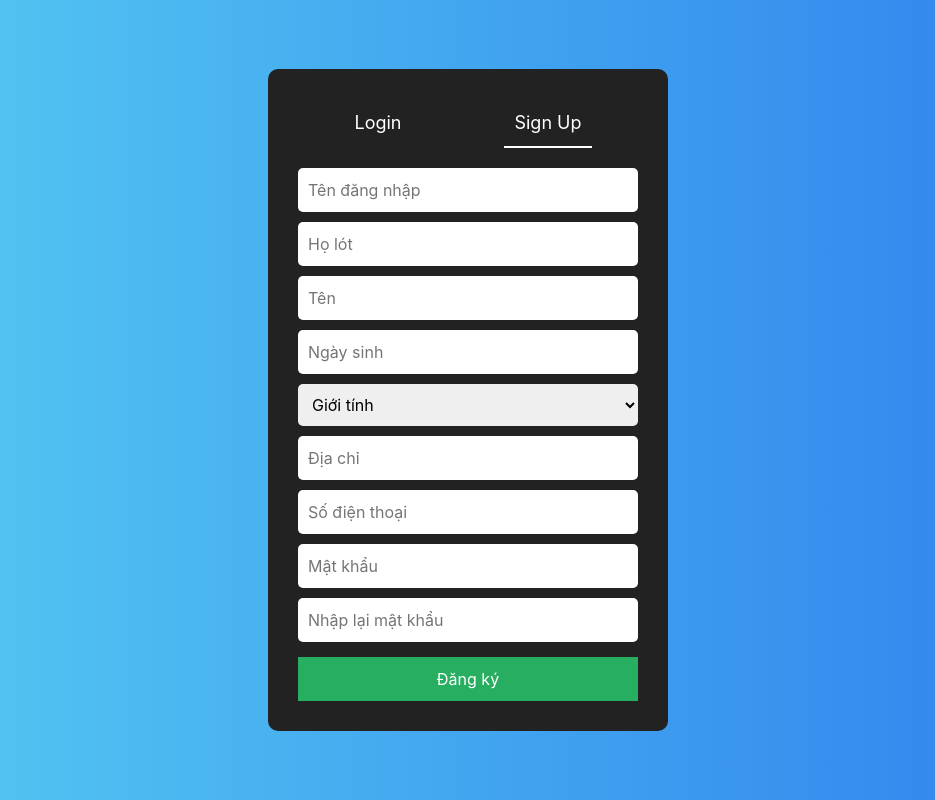
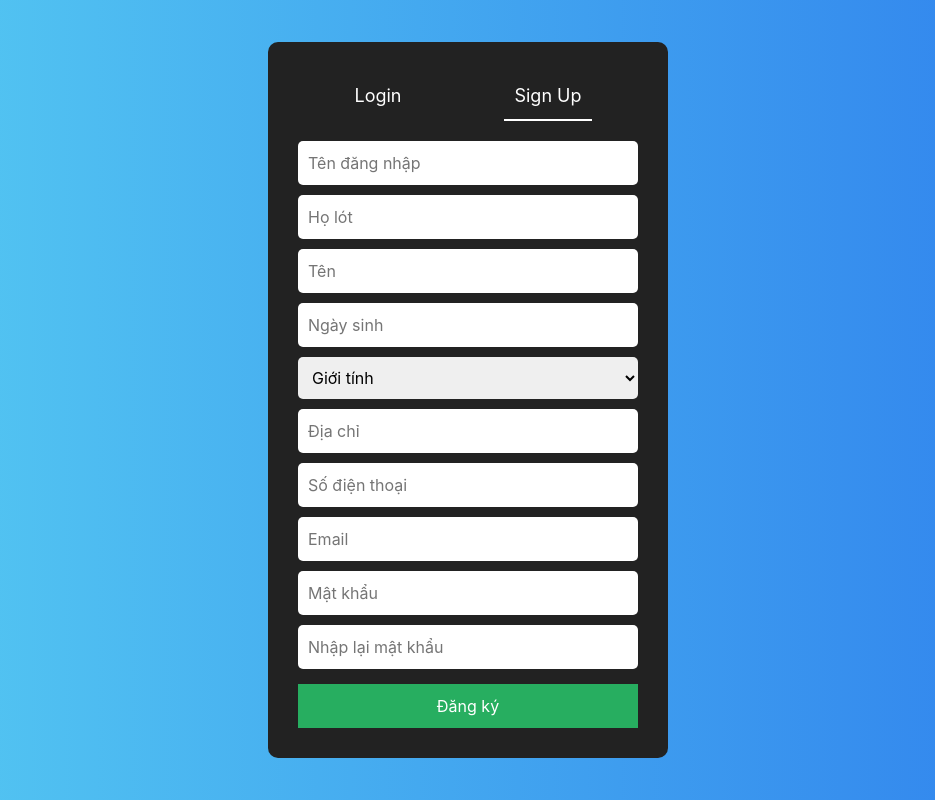
Before and after one commit to Limito9x/BTPM-N39-Project2-QLMS, a Vue app in the folder Frontend/: page /login in a window 1280 px wide. Both pictures are taken after a click on the element "Sign Up". Shown: the whole page, without its empty margins (172-1107 px from the left). Built offline with nearby package versions, Linux system fonts and the light colour scheme.

Commit message:
Add email input field for account registration tab

```diff
--- a/Frontend/src/views/Login.vue
+++ b/Frontend/src/views/Login.vue
@@ -29,6 +29,7 @@
         </select>
         <input v-model="registerData.diachi" placeholder="Địa chỉ" />
         <input v-model="registerData.dienthoai" placeholder="Số điện thoại" required />
+        <input v-model="registerData.email" placeholder="Email" required />
         <input v-model="registerData.pass" type="password" placeholder="Mật khẩu" required />
         <input v-model="confirmPassword" type="password" placeholder="Nhập lại mật khẩu" required />
         <button type="submit">Đăng ký</button>
@@ -56,6 +57,7 @@ export default {
         phai: "gt",
         diachi: "",
         dienthoai: "",
+        email: "",
         pass: "",
         madocgia: "",
       },
```
